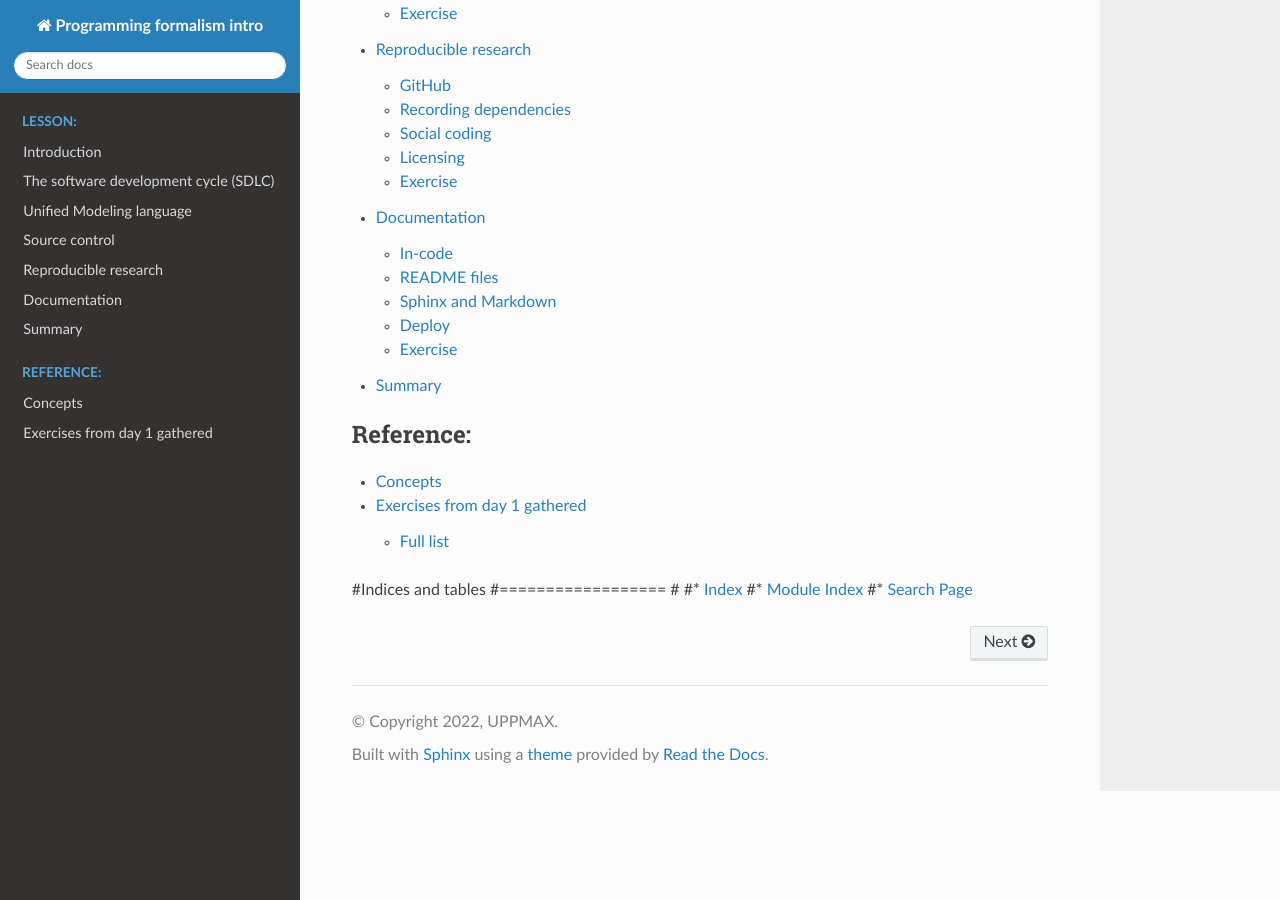
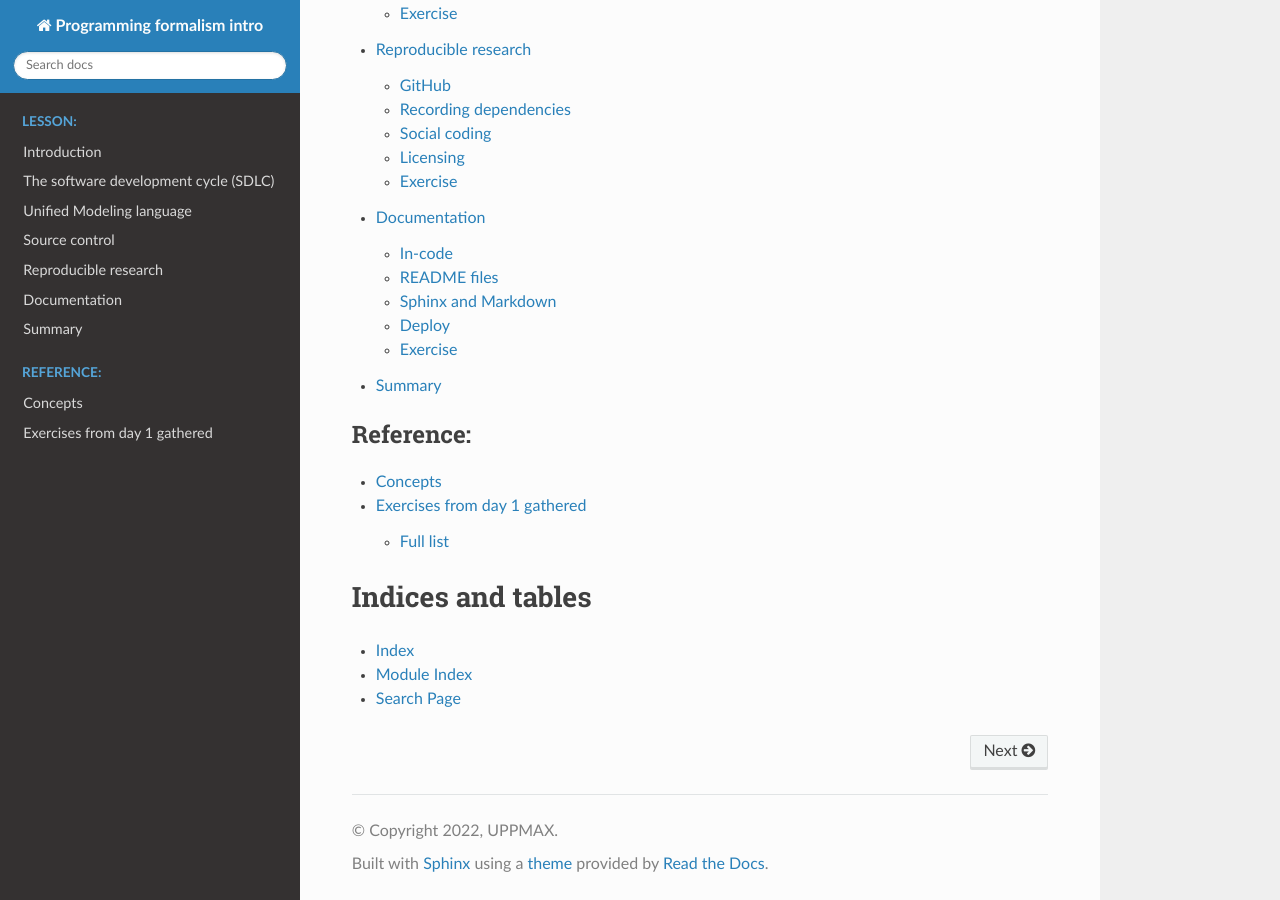
Before and after one commit to UPPMAX/programming_formalisms_intro, a Sphinx documentation site: the page built from doc/index.rst, in a window 1280 px wide and 900 px high, scrolled down 3411 px. Built offline with Sphinx 7.4.7 and the Read the Docs theme 2.0.0, drawn with Linux system fonts in a browser that asks for light colours.

```diff
--- a/doc/index.rst
+++ b/doc/index.rst
@@ -138,9 +138,9 @@ The teachers
    concepts.md
    exercises.md
 
-#Indices and tables
-#==================
-#
-#* :ref:`genindex`
-#* :ref:`modindex`
-#* :ref:`search`
+Indices and tables
+==================
+
+* :ref:`genindex`
+* :ref:`modindex`
+* :ref:`search`
```
